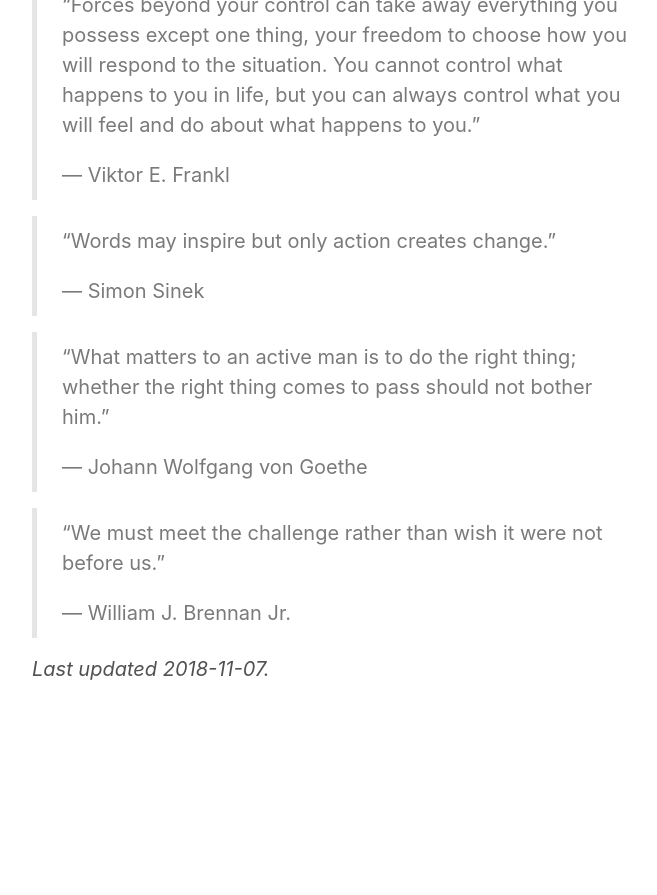
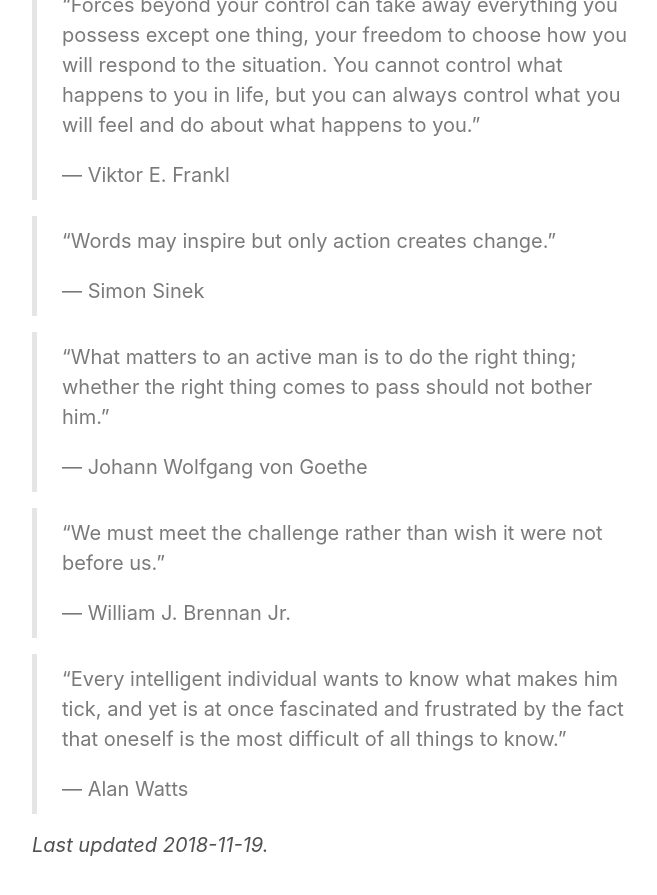
Before and after one commit to teejayen/teejayen.github.io, a Jekyll site: the page built from quotes.md, in a window 1280 px wide and 900 px high, scrolled down 3967 px. Shown: the top 895 px of the window, without its empty margins (258-915 px from the left). Built offline with Jekyll 4.4.1, drawn with Linux system fonts in a browser that asks for light colours; before the commit the page ends 4691 px from its top, so only the background shows below that.

Commit message:
additional quote

```diff
--- a/quotes.md
+++ b/quotes.md
@@ -129,4 +129,8 @@
 >
 >— William J. Brennan Jr.
 
-*Last updated 2018-11-07.*
+>"Every intelligent individual wants to know what makes him tick, and yet is at once fascinated and frustrated by the fact that oneself is the most difficult of all things to know."
+>
+>— Alan Watts
+
+*Last updated 2018-11-19.*
```
